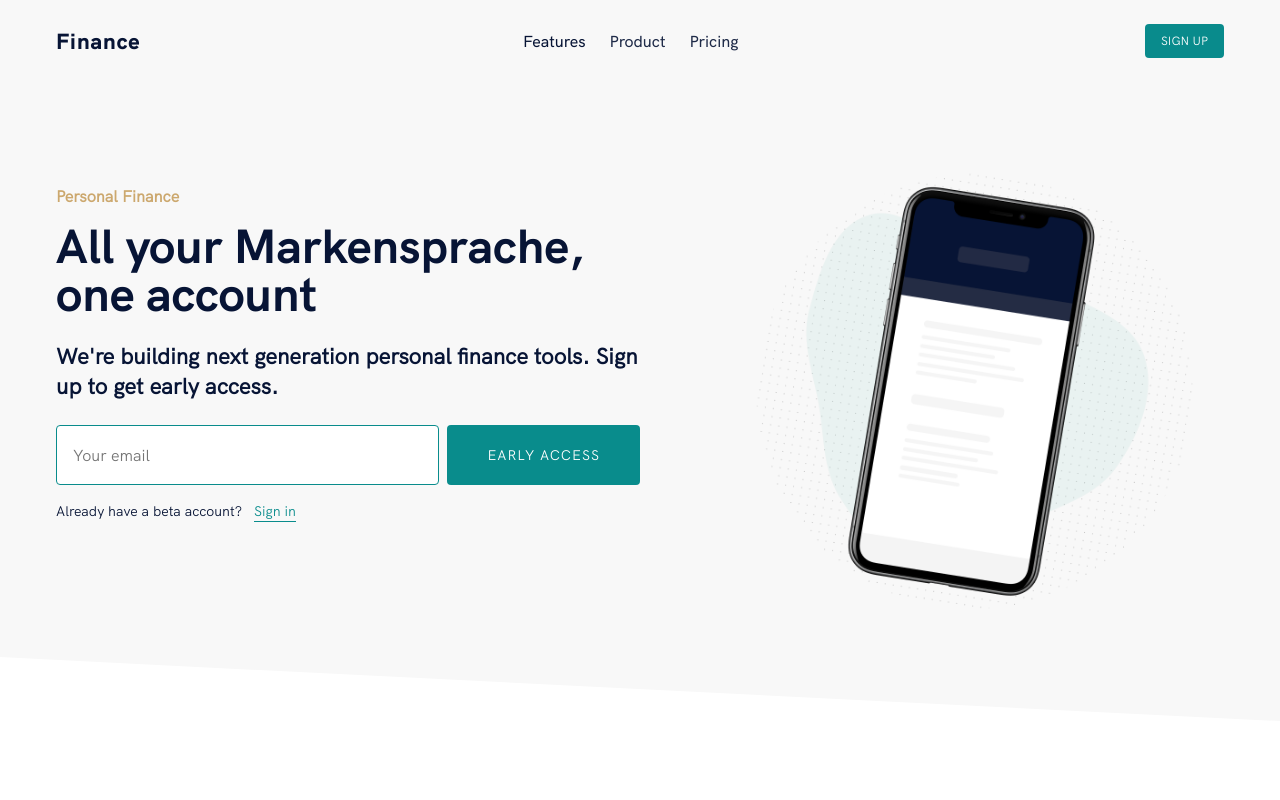
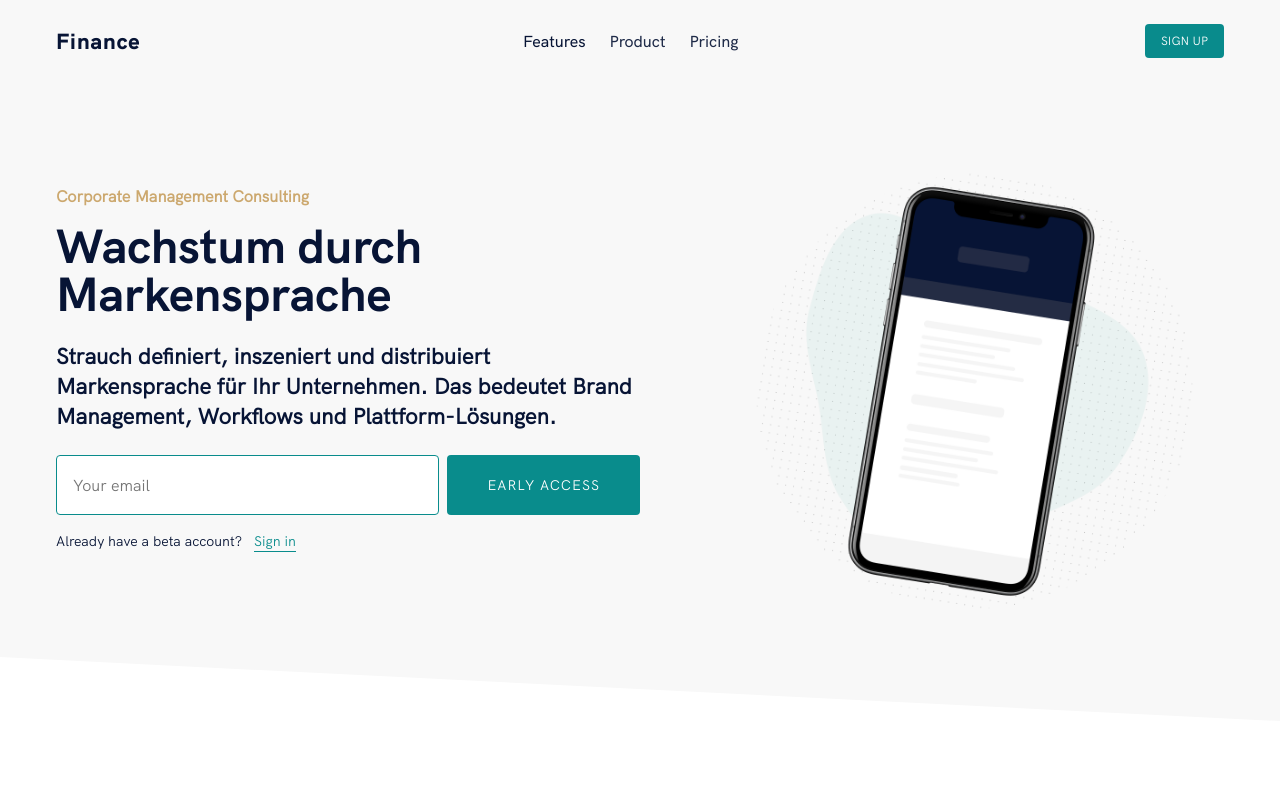
Before and after one commit to strauch-ctrl/strauch-corporate, a Gatsby site: page / in a window 1280 px wide. Shown: the top 800 px of the page. Built offline with nearby package versions, Linux system fonts and the light colour scheme; Gatsby itself is replaced by a stand-in of ours.

Commit message:
Update header.js

```diff
--- a/src/components/sections/header.js
+++ b/src/components/sections/header.js
@@ -27,15 +27,12 @@ const Header = () => {
       <Container>
         <Flex>
           <HeaderTextGroup>
-            <Subtitle>Personal Finance</Subtitle>
+            <Subtitle>Corporate Management Consulting</Subtitle>
             <h1>
-              All your Markensprache,
-              <br />
-              one account
+             Wachstum durch Markensprache
             </h1>
             <h2>
-              We're building next generation personal finance tools. Sign up to
-              get early access.
+              Strauch definiert, inszeniert und distribuiert Markensprache für Ihr Unternehmen. ­Das bedeutet Brand Management, Workflows und Plattform-Lösungen.
             </h2>
             <HeaderForm onSubmit={handleSubmit}>
               <HeaderInput placeholder="Your email" />
```
